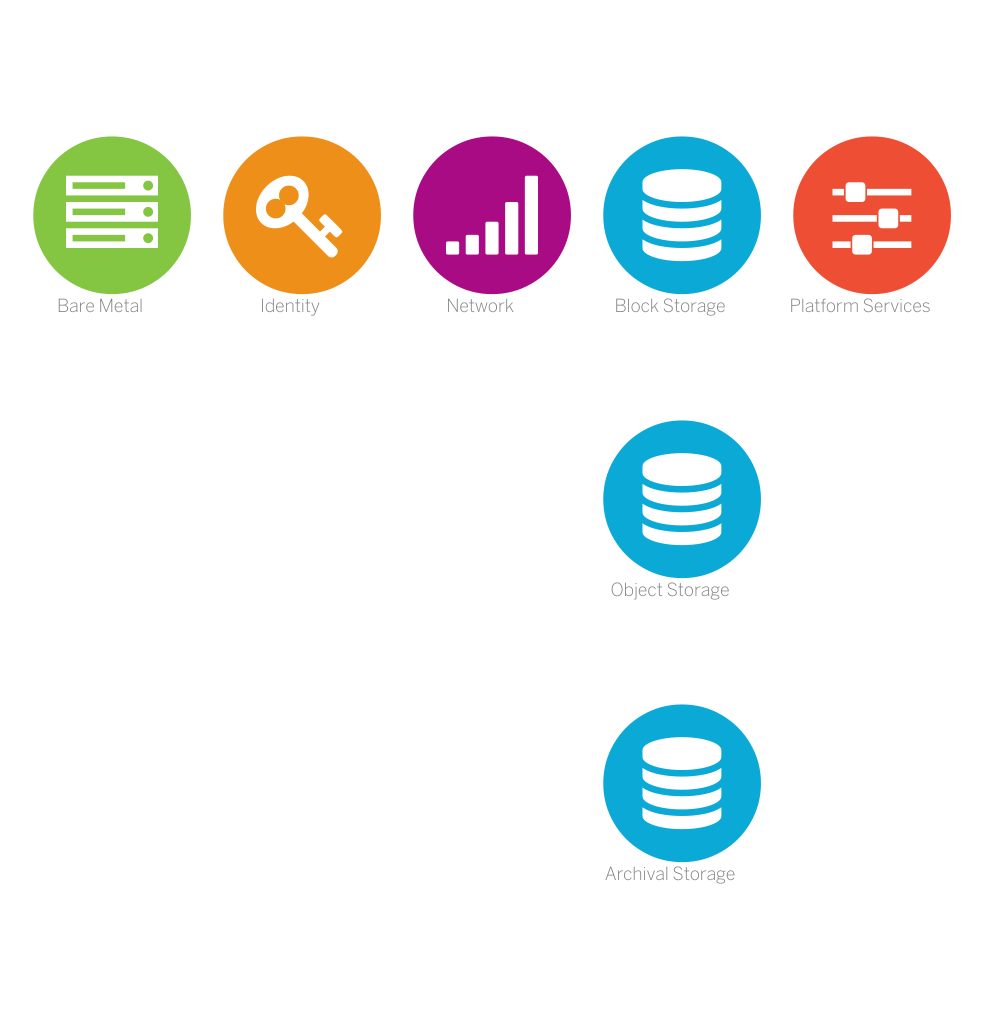
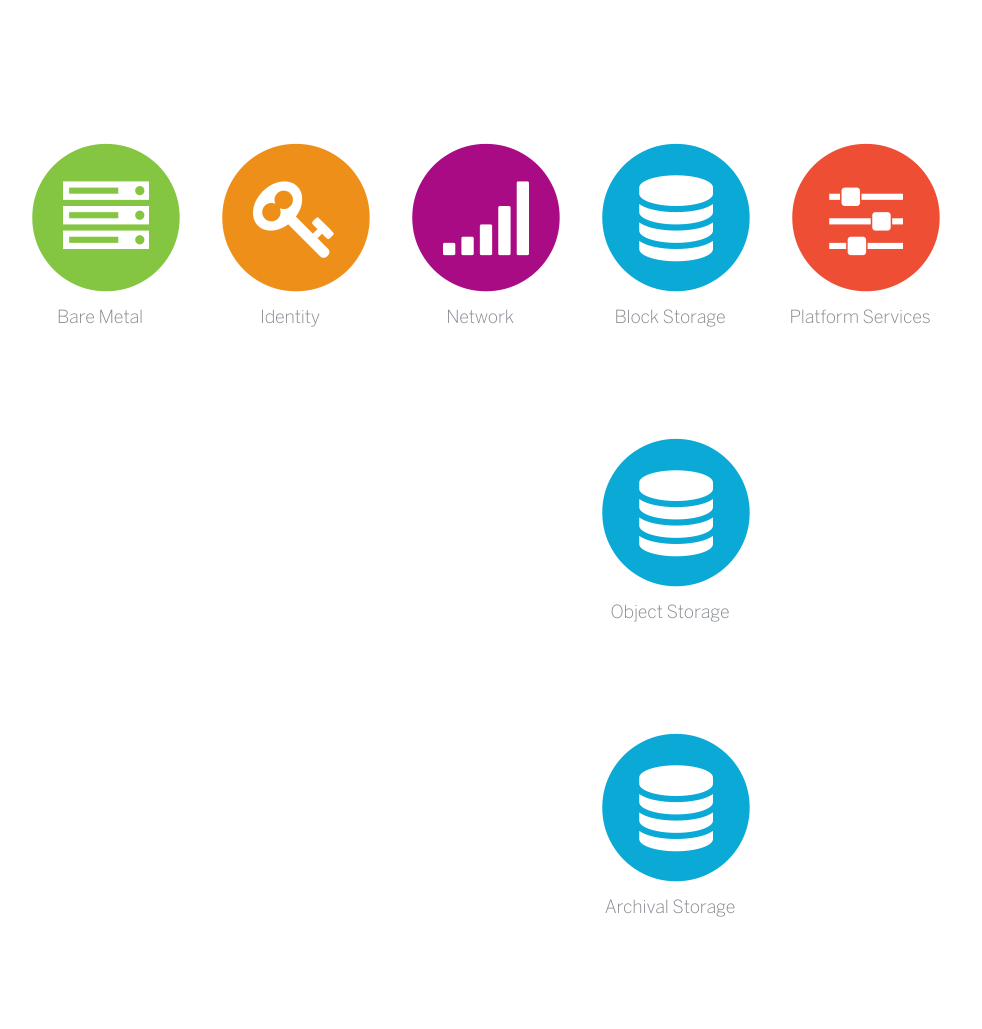
Before and after one commit to caleorourke/proof, a Jekyll site: the page built from categories.html, in a window 1280 px wide. Shown: the whole page, without its empty margins (65-1047 px from the left). Built offline with Jekyll 4.4.1, drawn with Linux system fonts in a browser that asks for light colours; nearby versions of some CDN libraries; Markdown is read by kramdown in place of the engine named in the settings; the repository's description, which GitHub fills in, is left out; before the commit the page ends 996 px from its top, so only the background shows below that.

Commit message:
design updates

```diff
--- a/css/main.css
+++ b/css/main.css
@@ -1,6 +1,6 @@
 /*
  *
- * Proof, Built on 03-10-2015
+ * Proof, Built on 03-29-2015
  * Copyright © 2015 Michael O'Rourke (@caleorourke). All rights reserved.
  * Code and documentation licensed under the MIT license.
  *
@@ -1384,16 +1384,12 @@ blockquote a:focus {
 
 .icon-large {
   z-index: 10;
-  padding-top: 11px;
-  font-size: 92px !important;
-  color: #3b3e42;
-  -webkit-transition: color 0.3s;
-       -o-transition: color 0.3s;
-          transition: color 0.3s;
+  padding-top: 20px;
+  font-size: 86px !important;
 }
 
 .icon-large .shadow {
-  padding-bottom: 32px;
+  padding-bottom: 40px;
   border-radius: 4px;
   box-shadow: 0 6px 10px rgba(0, 0, 0, 0.23), 0 10px 30px rgba(0, 0, 0, 0.19);
 }
@@ -1405,8 +1401,9 @@ blockquote a:focus {
 }
 
 .icon-caption {
+  padding-top: 23px;
   font-size: 18px;
-  color: #808285;
+  color: #84888F;
   text-rendering: initial;
 }
 
--- a/portfolio.html
+++ b/portfolio.html
@@ -4,4 +4,4 @@ title: Portfolio
 baseurl: "../"
 ---
 
-{% include partials/portfolio.html %}
+{% include partials/portfolio-two.html %}
```
Also changed, not shown: less/icons.less (+5 -4 lines).
